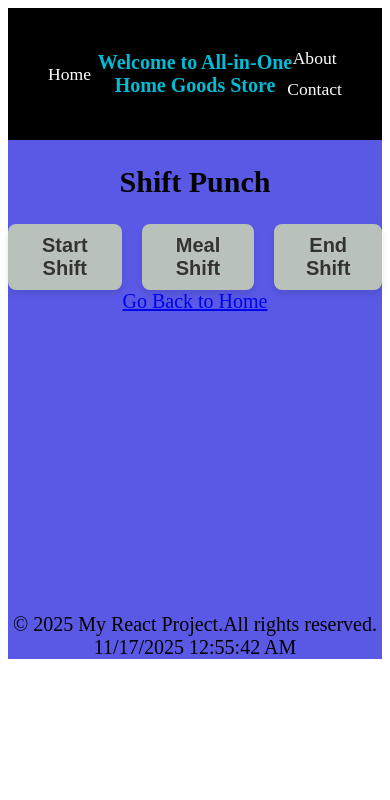
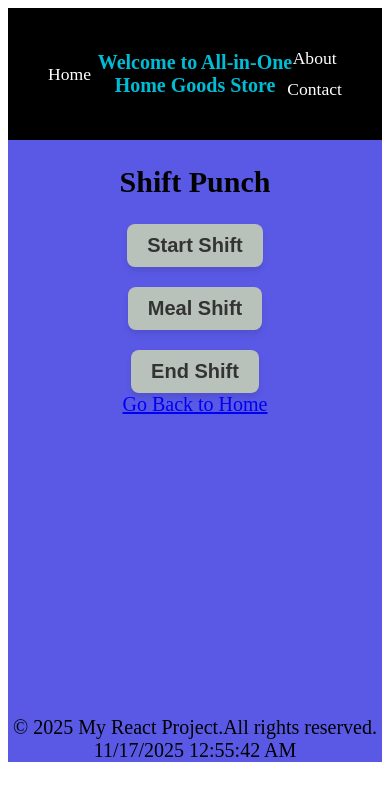
Before and after one commit to Varalakshmi-12/Unit1-Project-Varalakshmi-u, a React (Vite) app in the folder storeemployeetoolkit/: page /clock in a window 390 px wide. Shown: the top 800 px of the page. Built offline with nearby package versions, Linux system fonts and the light colour scheme.

Commit message:
media query for small screen for shiftpage buttons is commited

```diff
--- a/storeemployeetoolkit/src/index.css
+++ b/storeemployeetoolkit/src/index.css
@@ -67,6 +67,10 @@
     font-size: 20;
   }
 
+.shift-buttons {
+  flex-direction: column;
+}
+
 
 
   .header-title {
```
